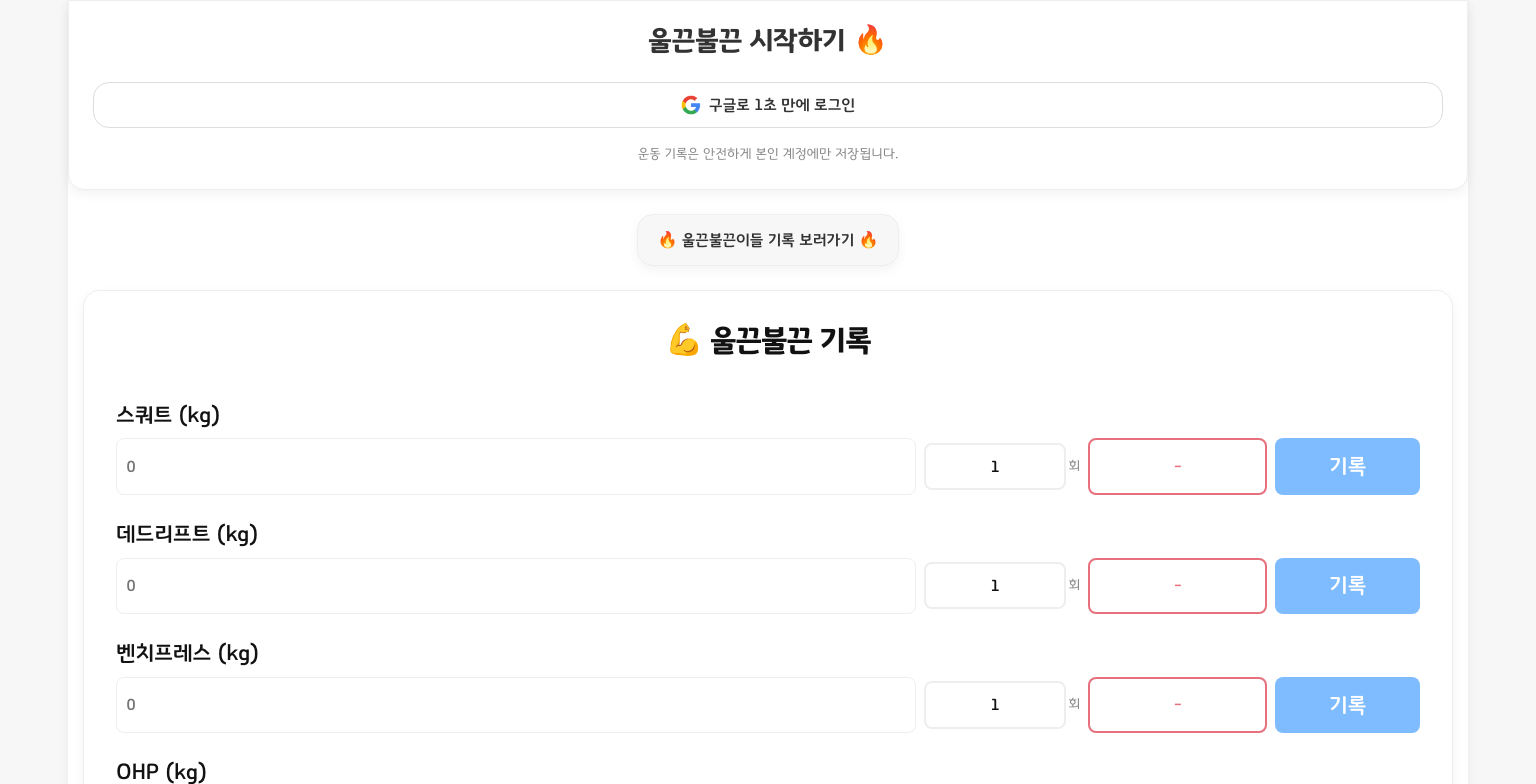
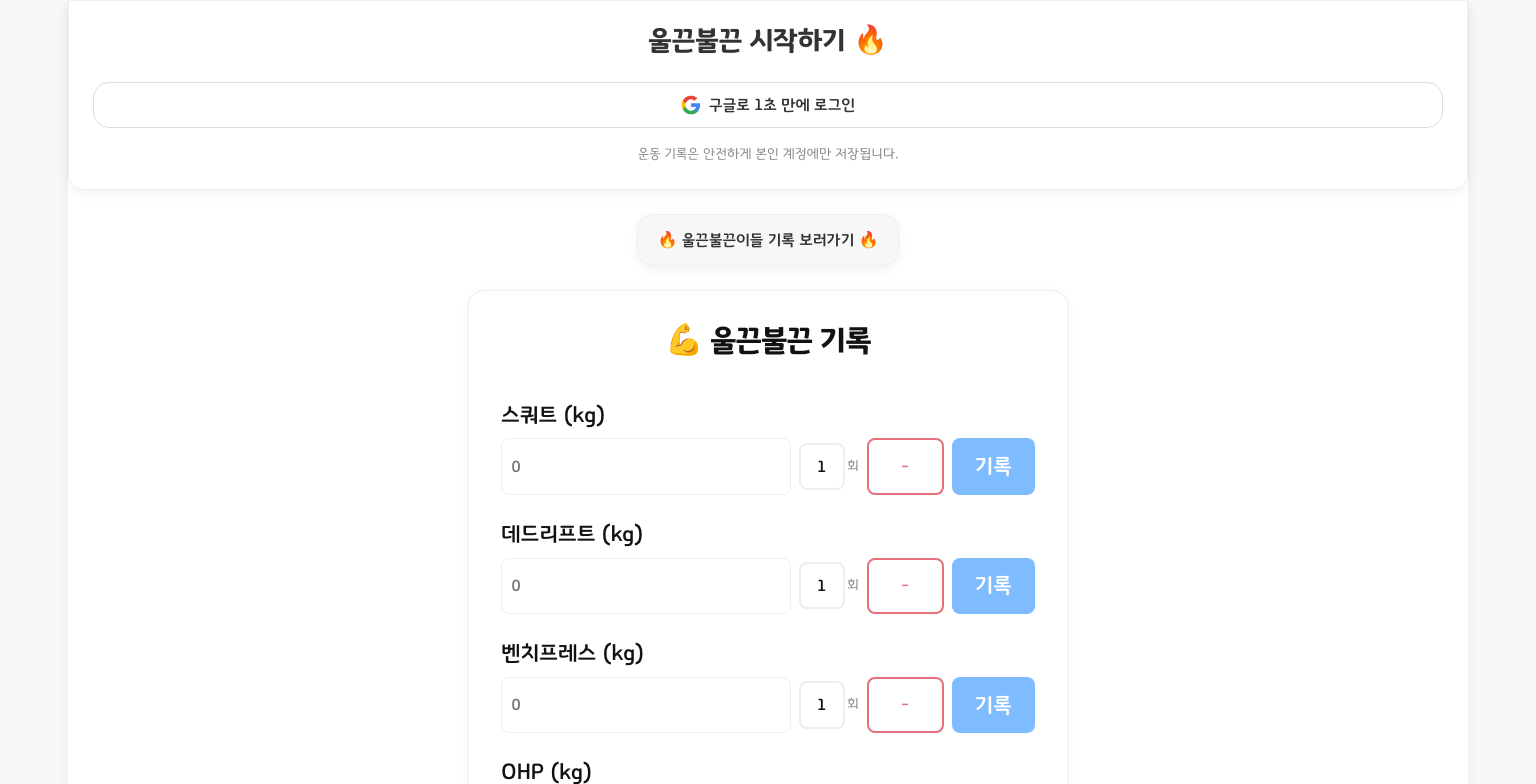
Before and after one commit to Yooodh/ulkun-bulkun, a Next.js app: page / in a window 1536 px wide. Shown: the top 784 px of the page. Built offline with nearby package versions, Linux system fonts and the light colour scheme; no server answers.

Commit message:
refactor: 게스트 레이아웃 별도 클래스로 분리

```diff
--- a/src/app/page.module.scss
+++ b/src/app/page.module.scss
@@ -16,16 +16,20 @@
   @media (min-width: 1300px) {
     grid-template-columns: repeat(2, 1fr);
     align-items: stretch;
+  }
+}
 
-    &.isGuest {
-      display: flex;
-      flex-direction: column;
-      align-items: center;
+.guestGrid {
+  display: flex;
+  flex-direction: column;
+  align-items: center;
+  gap: 20px;
+  width: 100%;
+  margin-bottom: 20px;
 
-      & > div {
-        max-width: 600px;
-      }
-    }
+  & > div {
+    max-width: 600px;
+    width: 100%;
   }
 }
 
@@ -36,8 +40,4 @@
   background: $off-white;
   border: 1px solid $border-soft;
   border-radius: 15px;
-
-  @media (min-width: 1024px) {
-    grid-column: span 2;
-  }
 }
```
